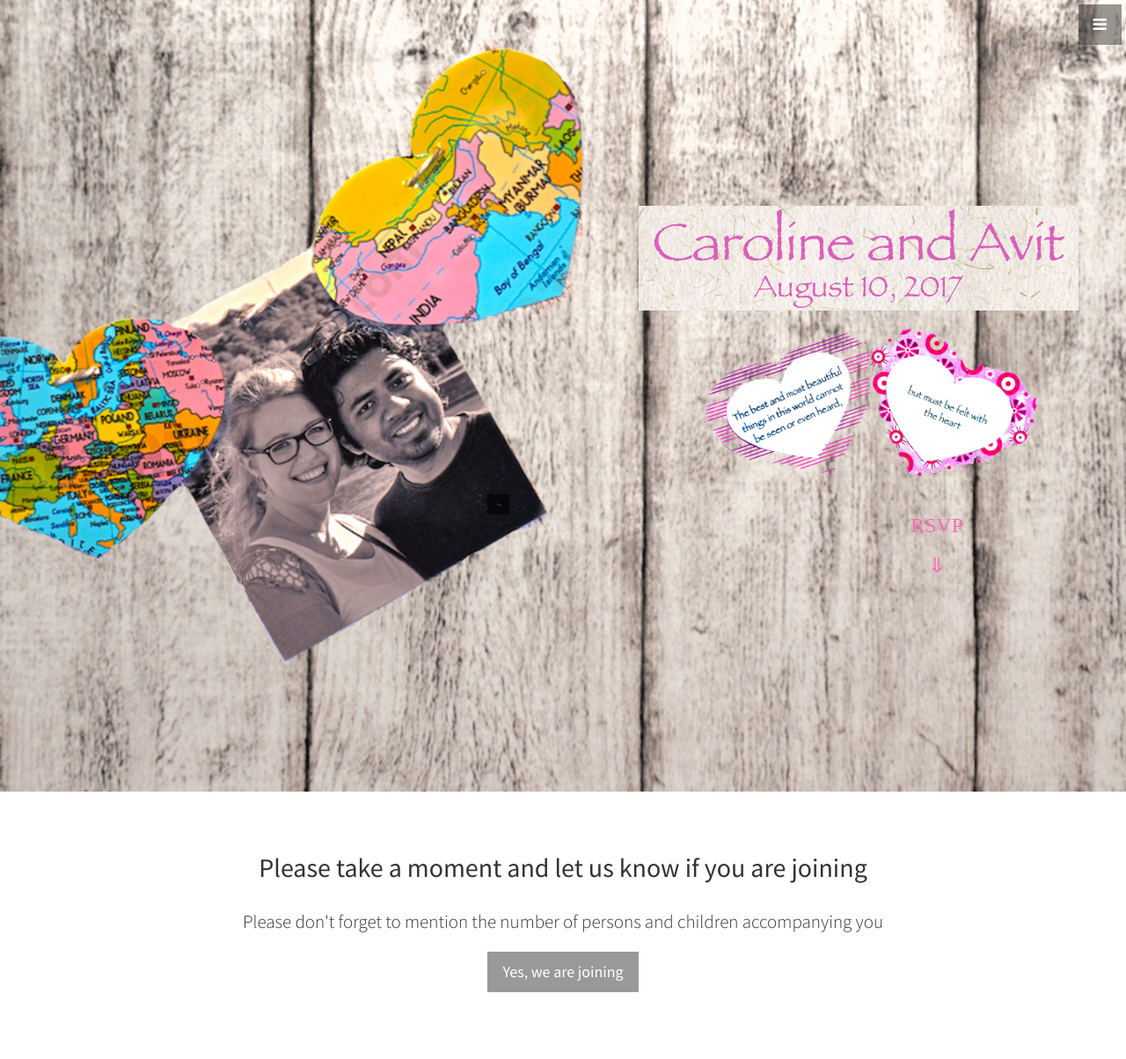
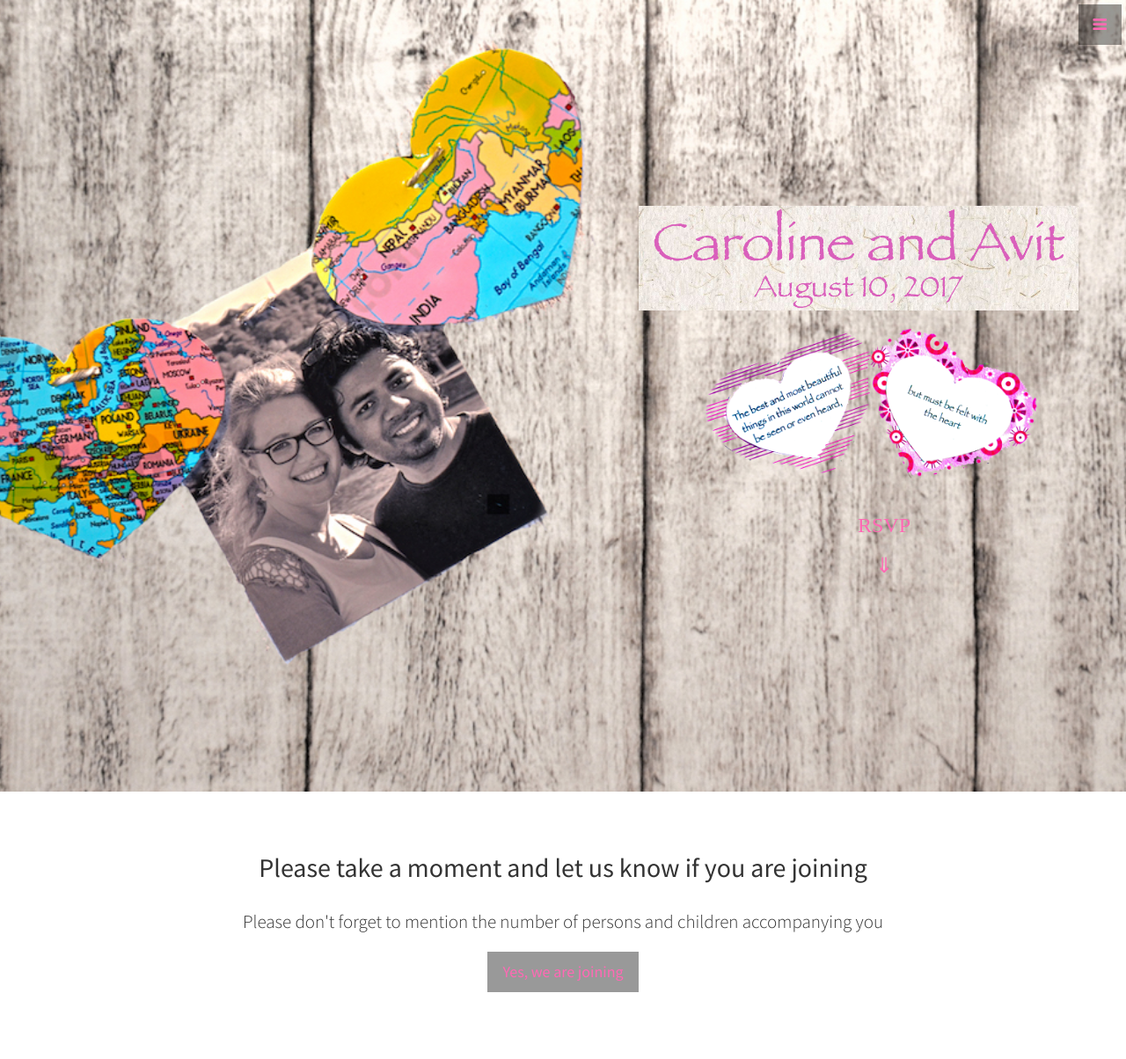
Before and after one commit to MonchiLin/carowedavit.github.io, a Jekyll site: the page built from index.html, in a window 1280 px wide. Shown: the top 1204 px of the page at 88% size. Built offline with Jekyll 4.4.1, drawn with Linux system fonts in a browser that asks for light colours.

Commit message:
rsvp updated

```diff
--- a/_includes/header.html
+++ b/_includes/header.html
@@ -5,7 +5,7 @@
    <br>
    <img src="img/qh.gif" alt="Wedding quotes" style="width:380px; margin-left: 50em;">
    <br><br>
-   <h3 style="margin-left: 15em;">RSVP</h3>
-   <h3 style="margin-left: 15em;">&dArr;</h3>
+   <h3 style="margin-left: 10em;">RSVP</h3>
+   <h3 style="margin-left: 10em;">&dArr;</h3>
   </div>
 </header>
--- a/css/stylish-portfolio.css
+++ b/css/stylish-portfolio.css
@@ -36,7 +36,7 @@ body {
 
 .btn-dark {
     border-radius: 0;
-    color: #fff;
+    color: #FF69B4;
     background-color: rgba(0,0,0,0.4);
     text-indent: 0em;
     margin-left: 0em;
```
